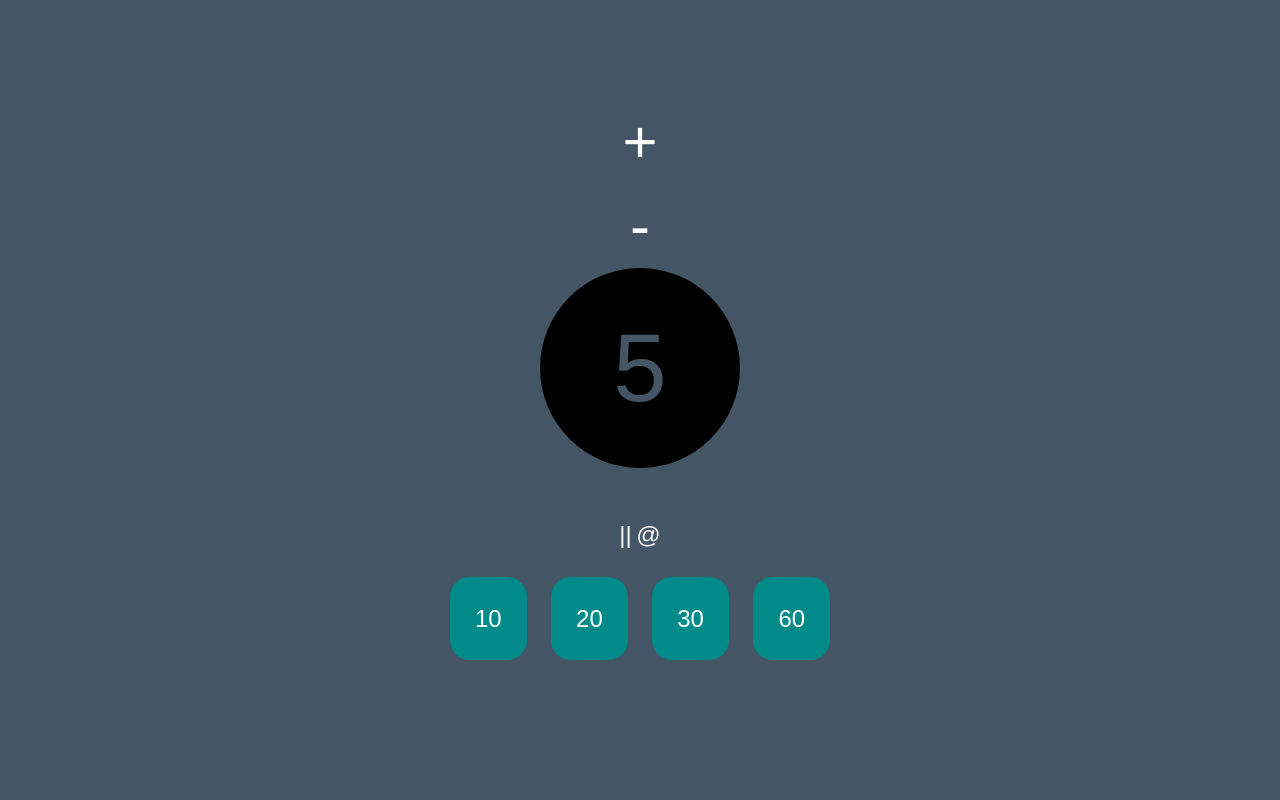
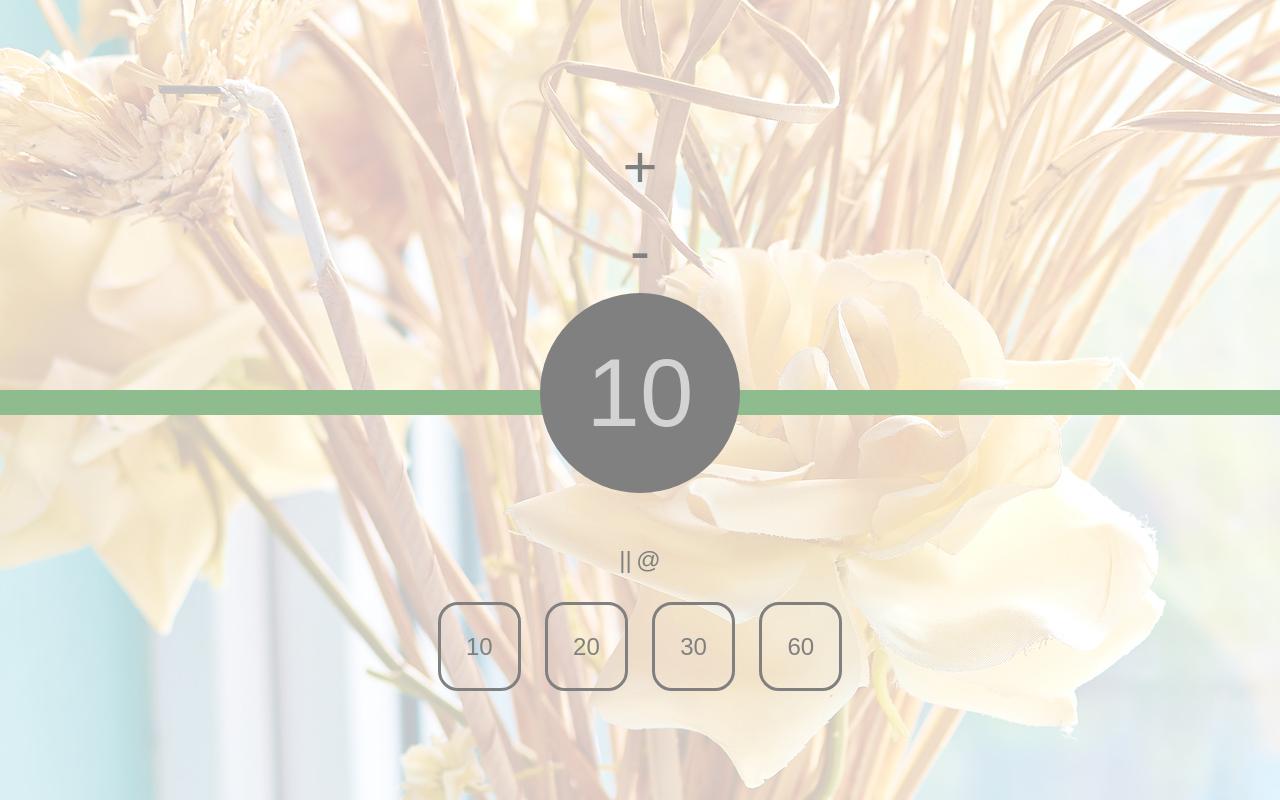
Before and after one commit to Z4CHx/palmodoro-clock-app-freeCodeCamp, a plain HTML site: page index.html in a window 1280 px wide. Drawn offline with nearby package versions, Linux system fonts and the light colour scheme.

Commit message:
add background and complete sound effect
- bug - changing to a preset time break countdown bar

```diff
--- a/css/main.css
+++ b/css/main.css
@@ -98,8 +98,22 @@ textarea {
 
 
 body {
-    background-color: #456;
-    color: white;
+    background-color: lightgray;
+    background-image: url('../img/image_01.jpg');
+    color: gray;
+}
+
+#background-overlay {
+    position: absolute;
+    opacity: .75;
+    background-color: white;
+    width: 100vw;
+    height: 100vh;
+    top: 0;
+    bottom: 0;
+    left: 0;
+    right: 0;
+    z-index: -2;
 }
 
 #timer-container {
@@ -114,14 +128,24 @@ body {
     text-align: center;
     line-height: 25vh;
     border-radius: 50%;
-    background-color: black;
-    color: #456;
+    background-color: gray;
     font-size: 96px;
+    color: lightgray;
 }
 
+#countdown-bar {
+    position: absolute;
+    height: 25px;
+    width: 100%;
+    top: calc(50% - 10px);
+    background-color: darkseagreen;
+    z-index: -1;
+    -webkit-transition: .25s;
+    transition: .25s;
+}
 
 #time-mod-group {
-    margin-top: 100px;
+    margin-top: 125px;
 }
 
 #play-controls-group {
@@ -136,14 +160,17 @@ body {
     display: inline-block;
     font-size: 24px;
     padding:25px;
-    background-color:darkcyan;
     border-radius: 20px;
     margin: 0 10px 0 10px;
+    border: 3px solid gray;
 }
 
 .btn {
     font-size: 60px;
     cursor: pointer;
+}
+
+.btn-group {
 }
 
 .play-control {
--- a/index.html
+++ b/index.html
@@ -30,9 +30,9 @@
             </div>
 
 
-            <div id="countdown">
-            </div> <!-- end countdown -->
+            <div id="countdown"></div> <!-- end countdown -->
 
+            <div id="countdown-bar"></div>
 
             <div id="play-controls-group" class="btn-group">
                 <div id="pause" class="btn play-control">||</div>
@@ -46,7 +46,7 @@
                 <div id="60-min" class="btn timer-preset">60</div>
             </div>
 
-
+            <div id="background-overlay"></div>
 
         </div> <!-- end timer-container -->
 
--- a/js/main.js
+++ b/js/main.js
@@ -7,13 +7,19 @@ var subtractButton = $("div#subtract-time");
 var pauseButton =  $("div#pause");
 var restartButton =  $("div#reset");
 var presetButton = $(".timer-preset");
-var display = function(toDisplay){
-    screen.html(toDisplay);
-};
-
-var timeLeft = 5;
+var timeLeft = 10;
 var t;
 var countdown_is_on = 0;
+var chosenTime = 10;
+var setChosenTime = function(time){
+    console.log("chosen time was " + time);
+    chosenTime = time;
+};
+var countdownBar = $("#countdown-bar");
+
+var finishedNotification = document.createElement('audio');
+finishedNotification.src = './media/timerdone.ogg';
+
 
 function countdown() {
     display(timeLeft);
@@ -24,6 +30,7 @@ function countdown() {
         t = setTimeout(function(){ countdown() }, 1000);
     } else {
         stopCount();
+        finishedNotification.play();
     }
 }
 
@@ -44,23 +51,30 @@ function startPreset() {
     display(timeLeft);
 }
 
-
+var display = function(toDisplay){
+    screen.html(toDisplay);
+    countdownBar.css('width', '' + timeLeft/chosenTime * 100 + '%');
+};
 
 display(timeLeft);
+
 startButton.click(startCountdown);
 addButton.click(function(){
     timeLeft+=5;
+    setChosenTime(timeLeft);
     display(timeLeft);
 });
 subtractButton.click(function(){
     timeLeft-=5;
+    setChosenTime(timeLeft);
     display(timeLeft);
 });
 pauseButton.click(stopCount);
 restartButton.click(function(){
     timeLeft = 25;
+    setChosenTime(timeLeft);
     display(timeLeft);
 });
-presetButton.click(startPreset)
+presetButton.click(startPreset);
 
 });
```
Also changed, not shown: img/image_01.jpg (added), 2 other files.
